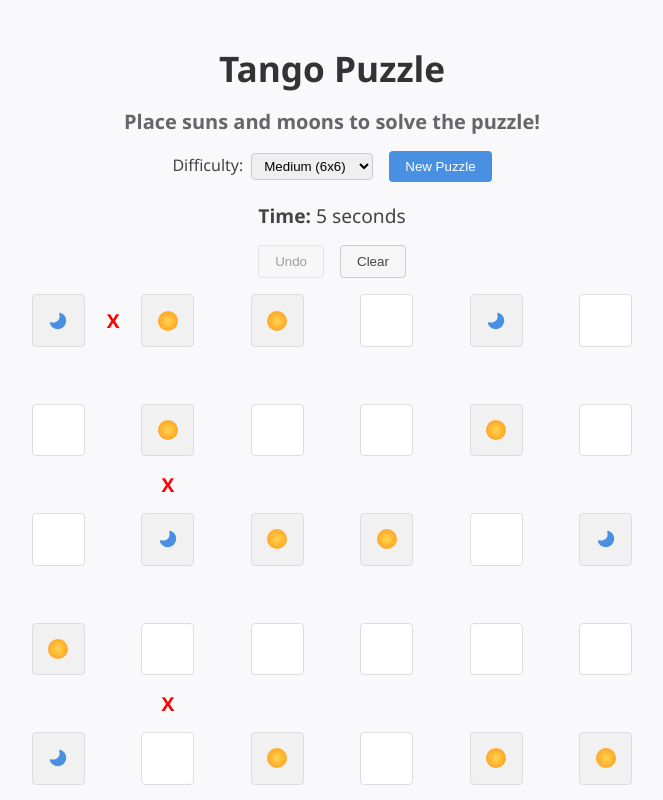
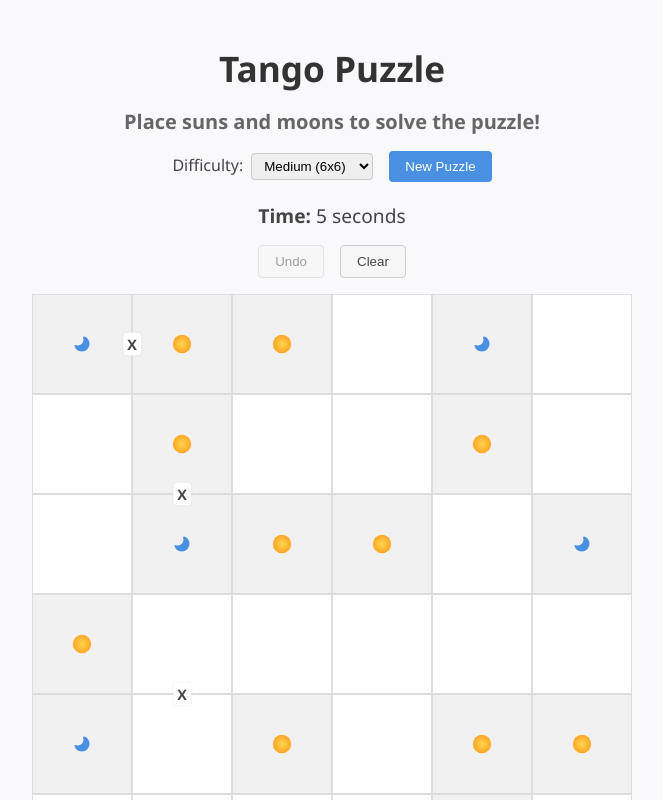
Before and after one commit to khaledbaghdadii/tangoclone, a React (Create React App) app: page / in a window 1280 px wide. Shown: the top 800 px of the page, without its empty margins (308-971 px from the left). Built offline with nearby package versions, Linux system fonts and the light colour scheme.

Commit message:
make cells touching with clear grid lines

```diff
--- a/src/App.css
+++ b/src/App.css
@@ -98,39 +98,33 @@
   max-width: 600px; /* on large screens, puzzle won't exceed 600px */
 }
 
-/* The puzzle grid with 1:1 aspect ratio for the entire grid */
-.puzzle-board-grid {
-  display: grid;
-  /* We'll define both columns and rows using our custom var(--grid-size) */
-  grid-template-columns: repeat(var(--grid-size), 1fr);
-  grid-template-rows: repeat(var(--grid-size), 1fr);
-  gap: 2px;
+/* A wrapper that maintains 1:1 aspect ratio for the puzzle */
+.board-wrapper {
   width: 100%;
-  aspect-ratio: 1 / 1; /* keeps the entire puzzle a square */
-  box-sizing: border-box;
-  margin: 0 auto;
-  position: relative;
+  position: relative; /* for absolute-positioned constraints */
+  aspect-ratio: 1 / 1; /* keep puzzle a square */
 }
 
-/* Puzzle cells, constraints, empty squares */
-.puzzle-cell,
-.constraint,
-.constraint-empty {
-  display: flex;
-  align-items: center;
-  justify-content: center;
-  font-size: 1.2rem;
-  box-sizing: border-box;
+/* The n×n grid for puzzle cells */
+.puzzle-grid {
+  display: grid;
+  width: 100%;
+  height: 100%;
+  /* columns/rows set dynamically in inline style */
+  gap: 0;
+  position: relative;
 }
 
 /* Puzzle cells themselves */
 .puzzle-cell {
+  border: 1px solid #ddd;
   background: #ffffff;
-  border: 1px solid #ddd;
+  display: flex;
+  align-items: center;
+  justify-content: center;
   cursor: pointer;
   font-size: 1.4rem;
   transition: background 0.2s, box-shadow 0.2s;
-  border-radius: 4px;
 }
 
 .puzzle-cell.given {
@@ -140,7 +134,7 @@
 
 .puzzle-cell.editable:hover {
   background: #fafafa;
-  box-shadow: 0 0 5px rgba(0, 0, 0, 0.05);
+  box-shadow: 0 0 3px rgba(0, 0, 0, 0.05);
 }
 
 .puzzle-cell.error {
@@ -148,33 +142,35 @@
   border-color: #ffaaaa;
 }
 
-/* Constraints (the mini squares/lines) */
-.constraint {
-  border: none;
-  font-weight: bold;
-  font-size: 1.2rem;
-  color: #999;
+/* The overlay for constraints (="X") on the lines */
+.constraints-layer {
+  position: absolute;
+  top: 0;
+  left: 0;
+  width: 100%;
+  height: 100%;
+  pointer-events: none; /* let clicks pass through to cells */
 }
 
-.constraint-equal {
-  color: green;
+/* Each constraint symbol: small text pinned to the line midpoint */
+.constraint-marker {
+  position: absolute;
+  font-size: 0.9rem;
+  font-weight: bold;
+  color: #444;
+  background: #fff; /* so it's visible if the line is behind it */
+  padding: 2px 4px;
+  border-radius: 4px;
+  box-shadow: 0 0 2px rgba(0, 0, 0, 0.1);
 }
 
-.constraint-opposite {
-  color: red;
-}
-
-.constraint-empty {
-  /* Just an empty cell at row/col intersections of constraints */
-}
-
-/* Messages */
+/* Inline error message (if not solved) */
 .message {
   margin-top: 20px;
   font-size: 1.2rem;
 }
 
-/* Instructions box (now placed below the puzzle) */
+/* Instructions now BELOW the puzzle */
 .instructions {
   max-width: 600px;
   margin: 2rem auto 0;
--- a/src/App.js
+++ b/src/App.js
@@ -1,19 +1,15 @@
 import React, { useState, useEffect, useRef } from "react";
 import "./App.css";
 
-// ---------------- Helper Functions ----------------
-
-// Deep copy a 2D board.
+/* ------------------- HELPER FUNCTIONS ------------------- */
 function deepCopy(board) {
   return board.map((row) => row.slice());
 }
 
-// Count occurrences of a value in an array.
 function countVal(arr, val) {
   return arr.filter((x) => x === val).length;
 }
 
-// Check if an array has three consecutive same non-null values.
 function violatesAdjacent(arr) {
   for (let i = 0; i < arr.length - 2; i++) {
     if (arr[i] !== null && arr[i] === arr[i + 1] && arr[i + 1] === arr[i + 2]) {
@@ -23,10 +19,11 @@ function violatesAdjacent(arr) {
   return false;
 }
 
-// Validate assignment at (r,c) in board.
 function isValidAssignment(board, r, c, val, n) {
   board[r][c] = val;
   const row = board[r];
+
+  // Check row
   if (countVal(row, true) > n / 2 || countVal(row, false) > n / 2) {
     board[r][c] = null;
     return false;
@@ -35,6 +32,8 @@ function isValidAssignment(board, r, c, val, n) {
     board[r][c] = null;
     return false;
   }
+
+  // Check column
   const col = board.map((row) => row[c]);
   if (countVal(col, true) > n / 2 || countVal(col, false) > n / 2) {
     board[r][c] = null;
@@ -44,13 +43,14 @@ function isValidAssignment(board, r, c, val, n) {
     board[r][c] = null;
     return false;
   }
+
   board[r][c] = null;
   return true;
 }
 
-// Generate a complete solution board via backtracking.
 function generateFullSolution(n) {
   const board = Array.from({ length: n }, () => Array(n).fill(null));
+
   function backtrack(pos) {
     if (pos === n * n) return true;
     const r = Math.floor(pos / n);
@@ -65,31 +65,35 @@ function generateFullSolution(n) {
     }
     return false;
   }
+
   return backtrack(0) ? board : null;
 }
 
-// Generate extra constraints (equal or opposite) from adjacent pairs.
 function generateExtraConstraints(fullBoard, extraCount) {
   const n = fullBoard.length;
   let candidates = [];
+
+  // Possible adjacencies
   for (let r = 0; r < n; r++) {
     for (let c = 0; c < n; c++) {
       if (c < n - 1)
         candidates.push([
           [r, c],
           [r, c + 1],
-        ]);
+        ]); // horizontal pair
       if (r < n - 1)
         candidates.push([
           [r, c],
           [r + 1, c],
-        ]);
+        ]); // vertical pair
     }
   }
   candidates.sort(() => Math.random() - 0.5);
+
   let equalsConstraints = [];
   let oppositeConstraints = [];
   let added = 0;
+
   for (let pair of candidates) {
     if (added >= extraCount) break;
     const [[r1, c1], [r2, c2]] = pair;
@@ -104,26 +108,30 @@ function generateExtraConstraints(fullBoard, extraCount) {
   return { equalsConstraints, oppositeConstraints };
 }
 
-// Backtracking puzzle solver (counts solutions up to a given limit).
 function solvePuzzle(board, eqConstraints, oppConstraints, limit = 2) {
   const n = board.length;
   let count = { value: 0 };
+
   function validAfterAssignment(b, r, c) {
+    // Row checks
     const row = b[r];
     if (countVal(row, true) > n / 2 || countVal(row, false) > n / 2)
       return false;
     if (violatesAdjacent(row)) return false;
+
+    // Column checks
     const col = b.map((row) => row[c]);
     if (countVal(col, true) > n / 2 || countVal(col, false) > n / 2)
       return false;
     if (violatesAdjacent(col)) return false;
-    // Check equality constraints
+
+    // Equality constraints
     for (let pair of eqConstraints) {
       const [[r1, c1], [r2, c2]] = pair;
       if (b[r1][c1] !== null && b[r2][c2] !== null && b[r1][c1] !== b[r2][c2])
         return false;
     }
-    // Check opposite constraints
+    // Opposite constraints
     for (let pair of oppConstraints) {
       const [[r1, c1], [r2, c2]] = pair;
       if (b[r1][c1] !== null && b[r2][c2] !== null && b[r1][c1] === b[r2][c2])
@@ -131,6 +139,7 @@ function solvePuzzle(board, eqConstraints, oppConstraints, limit = 2) {
     }
     return true;
   }
+
   function backtrack(pos) {
     if (pos === n * n) {
       count.value++;
@@ -138,6 +147,7 @@ function solvePuzzle(board, eqConstraints, oppConstraints, limit = 2) {
     }
     const r = Math.floor(pos / n);
     const c = pos % n;
+
     if (board[r][c] !== null) {
       backtrack(pos + 1);
       if (count.value >= limit) return;
@@ -152,24 +162,26 @@ function solvePuzzle(board, eqConstraints, oppConstraints, limit = 2) {
       }
     }
   }
+
   backtrack(0);
   return count.value;
 }
 
-// Check whether the puzzle has a unique solution.
 function hasUniqueSolution(puzzle, eqConstraints, oppConstraints) {
   return solvePuzzle(deepCopy(puzzle), eqConstraints, oppConstraints, 2) === 1;
 }
 
-// Validate the board to see which cells (if any) are involved in rule violations.
 function validateBoard(board, eqConstraints, oppConstraints) {
   const n = board.length;
   const errors = new Set();
-  // Check rows.
+
+  // Rows
   for (let r = 0; r < n; r++) {
     const row = board[r];
     if (countVal(row, true) > n / 2 || countVal(row, false) > n / 2) {
-      for (let c = 0; c < n; c++) errors.add(`${r}-${c}`);
+      for (let c = 0; c < n; c++) {
+        errors.add(`${r}-${c}`);
+      }
     }
     for (let c = 0; c < n - 2; c++) {
       if (
@@ -183,11 +195,14 @@ function validateBoard(board, eqConstraints, oppConstraints) {
       }
     }
   }
-  // Check columns.
+
+  // Columns
   for (let c = 0; c < n; c++) {
-    const col = board.map((r) => r[c]);
+    const col = board.map((row) => row[c]);
     if (countVal(col, true) > n / 2 || countVal(col, false) > n / 2) {
-      for (let r = 0; r < n; r++) errors.add(`${r}-${c}`);
+      for (let r = 0; r < n; r++) {
+        errors.add(`${r}-${c}`);
+      }
     }
     for (let r = 0; r < n - 2; r++) {
       if (
@@ -201,7 +216,8 @@ function validateBoard(board, eqConstraints, oppConstraints) {
       }
     }
   }
-  // Check extra constraints.
+
+  // Equality constraints
   for (let pair of eqConstraints) {
     const [[r1, c1], [r2, c2]] = pair;
     if (
@@ -213,6 +229,8 @@ function validateBoard(board, eqConstraints, oppConstraints) {
       errors.add(`${r2}-${c2}`);
     }
   }
+
+  // Opposite constraints
   for (let pair of oppConstraints) {
     const [[r1, c1], [r2, c2]] = pair;
     if (
@@ -224,33 +242,26 @@ function validateBoard(board, eqConstraints, oppConstraints) {
       errors.add(`${r2}-${c2}`);
     }
   }
+
   return Array.from(errors).map((str) => {
     const [r, c] = str.split("-").map(Number);
     return { r, c };
   });
 }
 
-/**
- * Returns the board size based on the difficulty.
- * - easy => 4x4
- * - medium => 6x6
- * - hard => 6x6
- * - extreme => 8x8
- */
 function getBoardSize(difficulty) {
   if (difficulty === "easy") return 4;
   if (difficulty === "extreme") return 8;
-  return 6; // default for medium/hard
+  return 6; // fallback for medium/hard
 }
 
-// Generate a puzzle by removing cells from a full solution.
 function generatePuzzle(difficulty) {
   const n = getBoardSize(difficulty);
   const totalCells = n * n;
   let targetGiven, extraCount;
 
   if (difficulty === "easy") {
-    targetGiven = Math.floor(totalCells * 0.6); // ~60% of cells given
+    targetGiven = Math.floor(totalCells * 0.6);
     extraCount = 5;
   } else if (difficulty === "medium") {
     targetGiven = Math.floor(totalCells * 0.45);
@@ -259,33 +270,36 @@ function generatePuzzle(difficulty) {
     targetGiven = Math.floor(totalCells * 0.35);
     extraCount = 2;
   } else if (difficulty === "extreme") {
-    targetGiven = Math.floor(totalCells * 0.3); // ~30% of cells given
+    targetGiven = Math.floor(totalCells * 0.3);
     extraCount = 2;
   } else {
-    // fallback
     targetGiven = Math.floor(totalCells * 0.45);
     extraCount = 3;
   }
 
   const fullBoard = generateFullSolution(n);
   const constraints = generateExtraConstraints(fullBoard, extraCount);
+
   const puzzle = deepCopy(fullBoard);
   const givens = Array.from({ length: n }, () => Array(n).fill(true));
   let currentGiven = totalCells;
 
+  // Randomize positions
   let positions = [];
   for (let r = 0; r < n; r++) {
     for (let c = 0; c < n; c++) {
       positions.push([r, c]);
     }
   }
+  positions.sort(() => Math.random() - 0.5);
 
-  positions.sort(() => Math.random() - 0.5);
+  // Remove cells while puzzle remains uniquely solvable
   for (let [r, c] of positions) {
     if (currentGiven <= targetGiven) break;
     const temp = puzzle[r][c];
     puzzle[r][c] = null;
     givens[r][c] = false;
+
     if (
       hasUniqueSolution(
         deepCopy(puzzle),
@@ -299,6 +313,7 @@ function generatePuzzle(difficulty) {
       givens[r][c] = true;
     }
   }
+
   return {
     size: n,
     puzzle,
@@ -309,7 +324,7 @@ function generatePuzzle(difficulty) {
   };
 }
 
-// Example: Inline within App.js (near the top or bottom of the file)
+/* ------------------- ICON COMPONENTS ------------------- */
 function SunIcon({ size = 24 }) {
   return (
     <svg
@@ -325,7 +340,6 @@ function SunIcon({ size = 24 }) {
           <stop offset="100%" stopColor="#FFA726" />
         </radialGradient>
       </defs>
-      {/* A simple circle without rays */}
       <circle cx="12" cy="12" r="10" fill="url(#sunGradient)" />
     </svg>
   );
@@ -339,12 +353,6 @@ function MoonIcon({ size = 24 }) {
       viewBox="0 0 512 512"
       xmlns="http://www.w3.org/2000/svg"
     >
-      {/*
-        1) Move the origin to the center (256,256).
-        2) Flip horizontally (scale x by -1).
-        3) Scale up to fill more space (1.4).
-        4) Move back by translating -256,-256.
-      */}
       <g transform="translate(256,256) scale(-1.4,1.4) translate(-256,-256)">
         <path
           fill="#4A90E2"
@@ -369,105 +377,109 @@ function MoonIcon({ size = 24 }) {
   );
 }
 
-// ---------------- React Components ----------------
-
+/* ------------------- PUZZLE BOARD ------------------- */
 function PuzzleBoard({ puzzle, givens, onCellClick, errorCells, puzzleData }) {
   const n = puzzleData.size;
-  // 2n - 1 is total grid cells in each dimension including constraint spaces
-  const gridSize = 2 * n - 1;
 
-  // Build a map for constraints using grid coordinates (unchanged)
-  const constraintMap = {};
-  if (puzzleData) {
-    puzzleData.equalsConstraints.forEach((pair) => {
-      const [[r1, c1], [r2, c2]] = pair;
-      if (r1 === r2) {
-        const row = 2 * r1;
-        const col = 2 * Math.min(c1, c2) + 1;
-        constraintMap[`${row},${col}`] = "=";
-      } else if (c1 === c2) {
-        const row = 2 * Math.min(r1, r2) + 1;
-        const col = 2 * c1;
-        constraintMap[`${row},${col}`] = "=";
-      }
-    });
-    puzzleData.oppositeConstraints.forEach((pair) => {
-      const [[r1, c1], [r2, c2]] = pair;
-      if (r1 === r2) {
-        const row = 2 * r1;
-        const col = 2 * Math.min(c1, c2) + 1;
-        constraintMap[`${row},${col}`] = "X";
-      } else if (c1 === c2) {
-        const row = 2 * Math.min(r1, r2) + 1;
-        const col = 2 * c1;
-        constraintMap[`${row},${col}`] = "X";
-      }
-    });
-  }
-
-  // Build our grid items
-  const gridItems = [];
-  for (let i = 0; i < gridSize; i++) {
-    for (let j = 0; j < gridSize; j++) {
-      // Puzzle cells (i and j both even)
-      if (i % 2 === 0 && j % 2 === 0) {
-        const r = i / 2;
-        const c = j / 2;
-        const isError = errorCells.some((err) => err.r === r && err.c === c);
-        gridItems.push(
+  // We render an n×n grid for puzzle cells
+  // Then overlay absolute-positioned constraints on top
+  return (
+    <div className="board-wrapper">
+      {/* Actual puzzle cells in a grid */}
+      <div
+        className="puzzle-grid"
+        style={{
+          gridTemplateColumns: `repeat(${n}, 1fr)`,
+          gridTemplateRows: `repeat(${n}, 1fr)`,
+        }}
+      >
+        {puzzle.map((row, r) =>
+          row.map((val, c) => {
+            const isError = errorCells.some(
+              (err) => err.r === r && err.c === c
+            );
+            return (
               <div
                 key={`cell-${r}-${c}`}
-            className={`puzzle-cell ${givens[r][c] ? "given" : "editable"} ${
-              isError ? "error" : ""
-            }`}
+                className={`puzzle-cell ${
+                  givens[r][c] ? "given" : "editable"
+                } ${isError ? "error" : ""}`}
                 onClick={() => onCellClick(r, c)}
               >
-            {puzzle[r][c] !== null &&
-              (puzzle[r][c] ? <SunIcon size={24} /> : <MoonIcon size={24} />)}
+                {val !== null &&
+                  (val ? <SunIcon size={22} /> : <MoonIcon size={22} />)}
+              </div>
+            );
+          })
+        )}
+      </div>
+
+      {/* Absolute layer for constraints on edges between cells */}
+      <div className="constraints-layer">
+        {/* Render "=" or "X" for each adjacency */}
+        {puzzleData.equalsConstraints.map((pair, idx) => {
+          return (
+            <ConstraintLine key={`eq-${idx}`} pair={pair} n={n} symbol="=" />
+          );
+        })}
+        {puzzleData.oppositeConstraints.map((pair, idx) => {
+          return (
+            <ConstraintLine key={`op-${idx}`} pair={pair} n={n} symbol="X" />
+          );
+        })}
+      </div>
     </div>
   );
 }
-      // Constraint cells (horizontal or vertical)
-      else if ((i % 2 === 0 && j % 2 === 1) || (i % 2 === 1 && j % 2 === 0)) {
-        const key = `constraint-${i}-${j}`;
-        const symbol = constraintMap[`${i},${j}`] || "";
-        gridItems.push(
-          <div
-            key={key}
-            className={`constraint ${
-              symbol === "="
-                ? "constraint-equal"
-                : symbol === "X"
-                ? "constraint-opposite"
-                : ""
-            }`}
-          >
+
+/** A small component that places a symbol ("=" or "X") on the
+ * shared border line between two adjacent cells.
+ * We compute top/left in percentages, then translate(-50%, -50%)
+ * to center it exactly on the line.
+ */
+function ConstraintLine({ pair, n, symbol }) {
+  const [[r1, c1], [r2, c2]] = pair;
+
+  // If same row => horizontal adjacency => vertical line between them
+  // The line is between col c1 and col c2 => whichever is min or max
+  // We place symbol in the middle of that line
+  let topPercent = 0;
+  let leftPercent = 0;
+
+  if (r1 === r2) {
+    // Horizontal adjacency => c1, c2 differ by 1
+    const row = r1;
+    const minCol = Math.min(c1, c2);
+
+    // Middle of the boundary => top = (row + 0.5)/n * 100,
+    // left = (minCol + 1)/n * 100
+    topPercent = ((row + 0.5) / n) * 100;
+    leftPercent = ((minCol + 1) / n) * 100;
+  } else {
+    // Vertical adjacency => r1, r2 differ by 1
+    const col = c1;
+    const minRow = Math.min(r1, r2);
+
+    // Middle of the boundary => left = (col + 0.5)/n * 100,
+    // top = (minRow + 1)/n * 100
+    topPercent = ((minRow + 1) / n) * 100;
+    leftPercent = ((col + 0.5) / n) * 100;
+  }
+
+  const style = {
+    top: `${topPercent}%`,
+    left: `${leftPercent}%`,
+    transform: "translate(-50%, -50%)",
+  };
+
+  return (
+    <div className="constraint-marker" style={style}>
       {symbol}
     </div>
   );
 }
-      // Intersection/empty squares
-      else {
-        gridItems.push(
-          <div key={`empty-${i}-${j}`} className="constraint-empty"></div>
-        );
-      }
-    }
-  }
 
-  return (
-    <div
-      className="puzzle-board-grid"
-      style={{
-        "--grid-size": gridSize,
-      }}
-    >
-      {gridItems}
-    </div>
-  );
-}
-
-// Simple Modal
+/* ------------------- MODAL ------------------- */
 function Modal({ message, time, onClose }) {
   return (
     <div className="modal-overlay">
@@ -481,7 +493,7 @@ function Modal({ message, time, onClose }) {
   );
 }
 
-// ---------------- Main App ----------------
+/* ------------------- MAIN APP ------------------- */
 function App() {
   const [difficulty, setDifficulty] = useState("medium");
   const [puzzleData, setPuzzleData] = useState(null);
@@ -494,7 +506,7 @@ function App() {
   const [time, setTime] = useState(0);
   const timerRef = useRef(null);
 
-  // Board history (for Undo)
+  // Board history for Undo
   const [history, setHistory] = useState([]);
 
   // Generate puzzle on difficulty change
@@ -503,7 +515,7 @@ function App() {
     // eslint-disable-next-line
   }, [difficulty]);
 
-  // Validate board errors (with 1.5s delay)
+  // Validate board errors (1.5s delay)
   useEffect(() => {
     if (userBoard && puzzleData) {
       const timer = setTimeout(() => {
@@ -518,19 +530,16 @@ function App() {
     }
   }, [userBoard, puzzleData]);
 
-  // Auto-check solution when all cells are filled
+  // Auto-check solution when board is full
   useEffect(() => {
     if (userBoard && puzzleData) {
-      const n = puzzleData.size;
-      // Check if board is fully filled
-      const complete = userBoard.every((row) =>
+      const filled = userBoard.every((row) =>
         row.every((cell) => cell !== null)
       );
-      if (complete) {
-        // Compare with full solution
+      if (filled) {
         let correct = true;
-        for (let r = 0; r < n; r++) {
-          for (let c = 0; c < n; c++) {
+        for (let r = 0; r < puzzleData.size; r++) {
+          for (let c = 0; c < puzzleData.size; c++) {
             if (userBoard[r][c] !== puzzleData.fullBoard[r][c]) {
               correct = false;
               break;
@@ -554,8 +563,7 @@ function App() {
     }
   }, [userBoard, puzzleData]);
 
-  // Generate a new puzzle
-  const generateNewPuzzle = () => {
+  function generateNewPuzzle() {
     const data = generatePuzzle(difficulty);
     setPuzzleData(data);
     setUserBoard(deepCopy(data.puzzle));
@@ -565,12 +573,11 @@ function App() {
     resetTimer();
     startTimer();
     setHistory([]);
-  };
+  }
 
-  // Handle cell click (and push state to history for Undo)
-  const handleCellClick = (r, c) => {
+  function handleCellClick(r, c) {
     if (!puzzleData.givens[r][c]) {
-      setHistory((prevHist) => [...prevHist, deepCopy(userBoard)]);
+      setHistory((prev) => [...prev, deepCopy(userBoard)]);
       setUserBoard((prev) => {
         const newBoard = deepCopy(prev);
         if (newBoard[r][c] === null) newBoard[r][c] = true;
@@ -579,21 +586,19 @@ function App() {
         return newBoard;
       });
     }
-  };
+  }
 
-  // Undo
-  const handleUndo = () => {
+  function handleUndo() {
     if (history.length > 0) {
-      const prevState = history[history.length - 1];
-      setUserBoard(prevState);
-      setHistory((oldHist) => oldHist.slice(0, -1));
+      const prevBoard = history[history.length - 1];
+      setUserBoard(prevBoard);
+      setHistory((old) => old.slice(0, -1));
     }
-  };
+  }
 
-  // Clear non-given cells
-  const handleClear = () => {
+  function handleClear() {
     if (!userBoard || !puzzleData) return;
-    setHistory((prevHist) => [...prevHist, deepCopy(userBoard)]);
+    setHistory((prev) => [...prev, deepCopy(userBoard)]);
     const newBoard = deepCopy(userBoard);
     for (let r = 0; r < puzzleData.size; r++) {
       for (let c = 0; c < puzzleData.size; c++) {
@@ -603,38 +608,36 @@ function App() {
       }
     }
     setUserBoard(newBoard);
-  };
+  }
 
   // Timer controls
-  const startTimer = () => {
+  function startTimer() {
     if (!timerRef.current) {
       timerRef.current = setInterval(() => {
         setTime((prev) => prev + 1);
       }, 1000);
     }
-  };
-  const stopTimer = () => {
+  }
+  function stopTimer() {
     if (timerRef.current) {
       clearInterval(timerRef.current);
       timerRef.current = null;
     }
-  };
-  const resetTimer = () => {
+  }
+  function resetTimer() {
     stopTimer();
     setTime(0);
-  };
+  }
 
-  // Close modal
-  const closeModal = () => {
+  function closeModal() {
     setShowModal(false);
-  };
+  }
 
   return (
     <div className="App">
       <h1 className="main-title">Tango Puzzle</h1>
       <h2 className="subtitle">Place suns and moons to solve the puzzle!</h2>
 
-      {/* Controls at top */}
       <div className="controls">
         <label>
           Difficulty:
@@ -653,12 +656,10 @@ function App() {
         </button>
       </div>
 
-      {/* Timer */}
       <div className="timer-display">
         <strong>Time:</strong> {time} seconds
       </div>
 
-      {/* Undo / Clear */}
       <div className="buttons">
         <button
           className="undo-button"
@@ -672,7 +673,6 @@ function App() {
         </button>
       </div>
 
-      {/* Puzzle goes here */}
       <div className="puzzle-container">
         {puzzleData && userBoard && (
           <PuzzleBoard
@@ -685,19 +685,16 @@ function App() {
         )}
       </div>
 
-      {/* Inline error message (if not solved) */}
       {message.text && message.color === "red" && (
         <div className="message" style={{ color: message.color }}>
           {message.text}
         </div>
       )}
 
-      {/* Winning modal */}
       {showModal && (
         <Modal message={message.text} time={time} onClose={closeModal} />
       )}
 
-      {/* Instructions now BELOW the puzzle */}
       <div className="instructions">
         <p>
           <strong>Rules:</strong>
```
Lines whose indentation alone changed are shown as unchanged.
